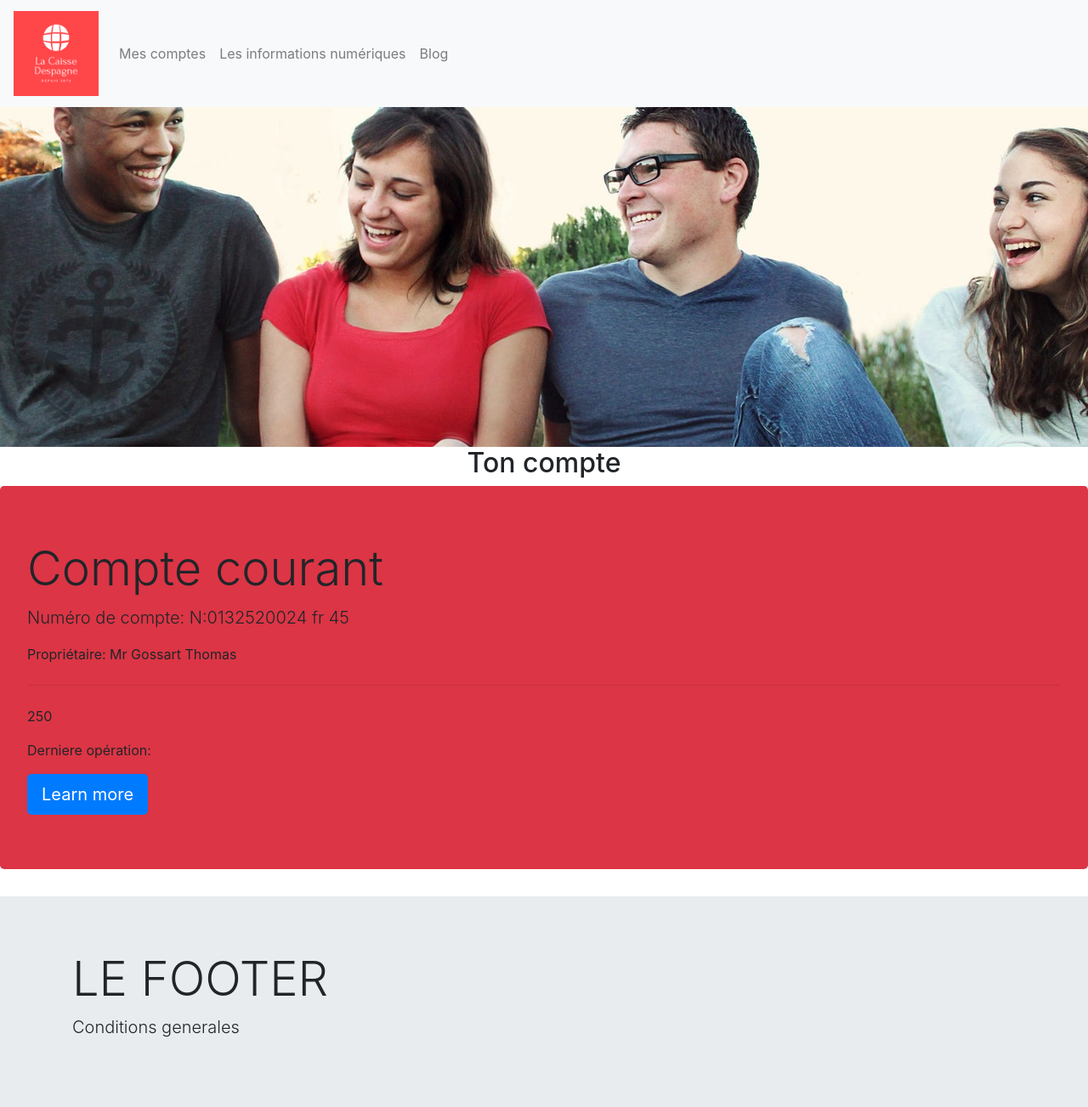
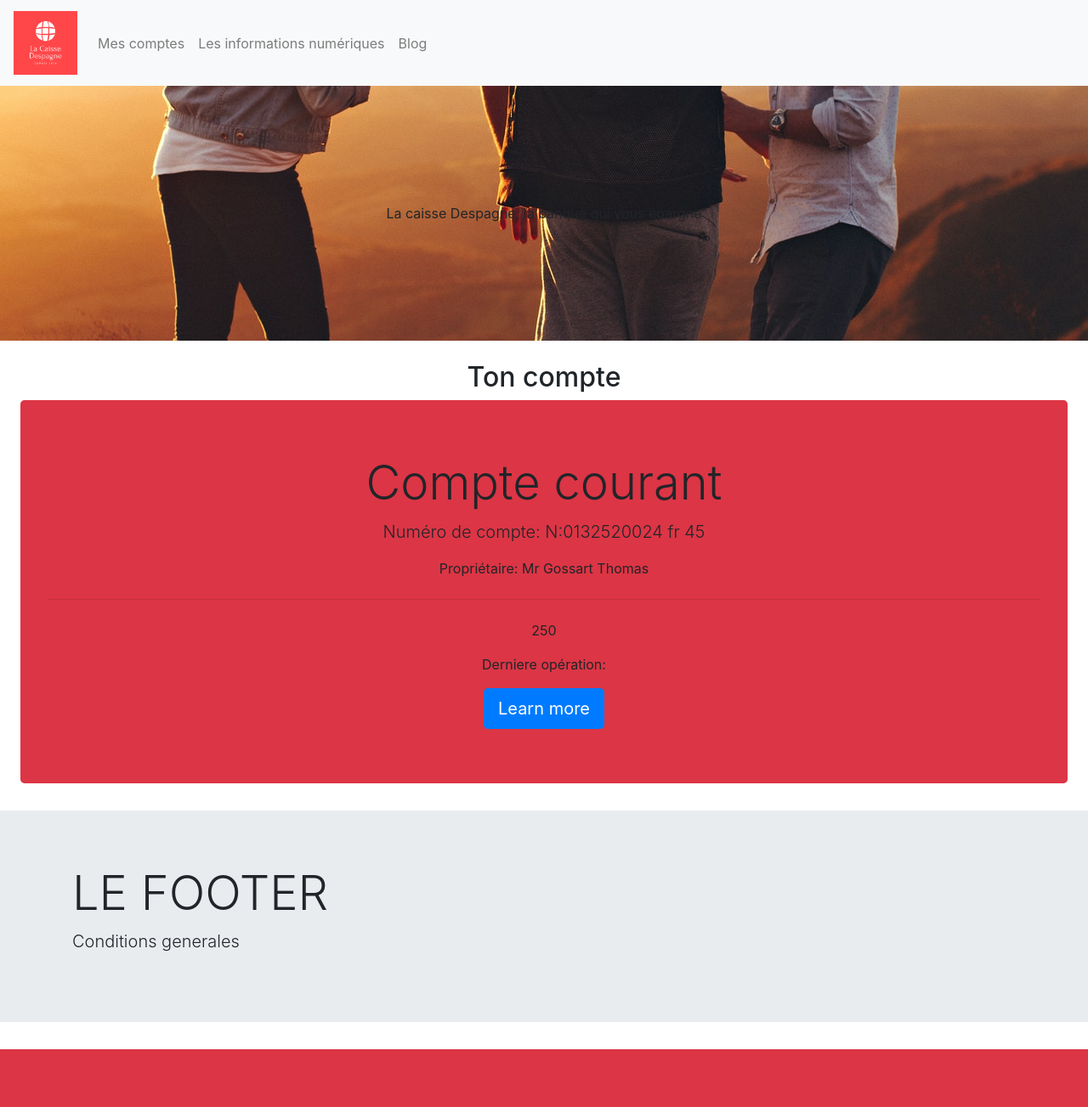
Before and after one commit to KevLgl/LaCaisseDespagne, a PHP site: page /acount.php?id=0 in a window 1280 px wide. Shown: the top 1303 px of the page at 85% size. After the commit the page ends 1235 px from the top, so only its background shows below. Run offline with PHP 8.4, Linux system fonts and the light colour scheme.

Commit message:
add header, diagram and .sql

```diff
--- a/acount.php
+++ b/acount.php
@@ -14,7 +14,7 @@
     <main>
     <!-- Create container of acount informations -->
       <div id="info-container">
-        <div class="jumbotron bg-danger">
+        <div class="jumbotron bg-danger ml-4 mr-4 text-center">
             <h1 class="display-4"> <?php echo $account['name'] ?> </h1>
             <p class="lead">Numéro de compte: <?php echo $account['number'] ?></p>
             <p>Propriétaire: <?php echo $account['owner'] ?></p>
--- a/css/main.css
+++ b/css/main.css
@@ -10,17 +10,23 @@
   width: 15%;
 }
 #logo-container{
-  height: 100px;
-  width: 100px;
+  height: 75px;
+  width: 75px;
 }
 #logo{
   height: auto;
   width: 100%;
 }
 header{
-  height: 400px;
+  height: 300px;
   width: 100%;
   background-image: url("../img/header.jpg");
   background-position: center;
   background-repeat: no-repeat;
+  display: flex;
+  align-items: center;
+  justify-content: center;
 }
+header h1{
+  color:white;
+}
--- /dev/null
+++ b/doc/banque_php.sql
@@ -0,0 +1 @@
+CREATE DATABASE  CHARACTER SET 'utf8';
--- a/template/header.php
+++ b/template/header.php
@@ -1,9 +1,4 @@
 
-<header>
-      <!-- <div class="jumbotron jumbotron-fluid">
-        <div class="container">
-          <h1 class="display-4"></h1>
-          <p class="lead">NOTRE SLOGAN</p>
-        </div>
-      </div> -->
+<header class="mb-4"
+ <h1 class="text-center">La caisse Despagne, la banque qui vous epargne</h1>
 </header>
```
Also changed, not shown: img/._header.jpg, img/header.jpg, 2 other files.
